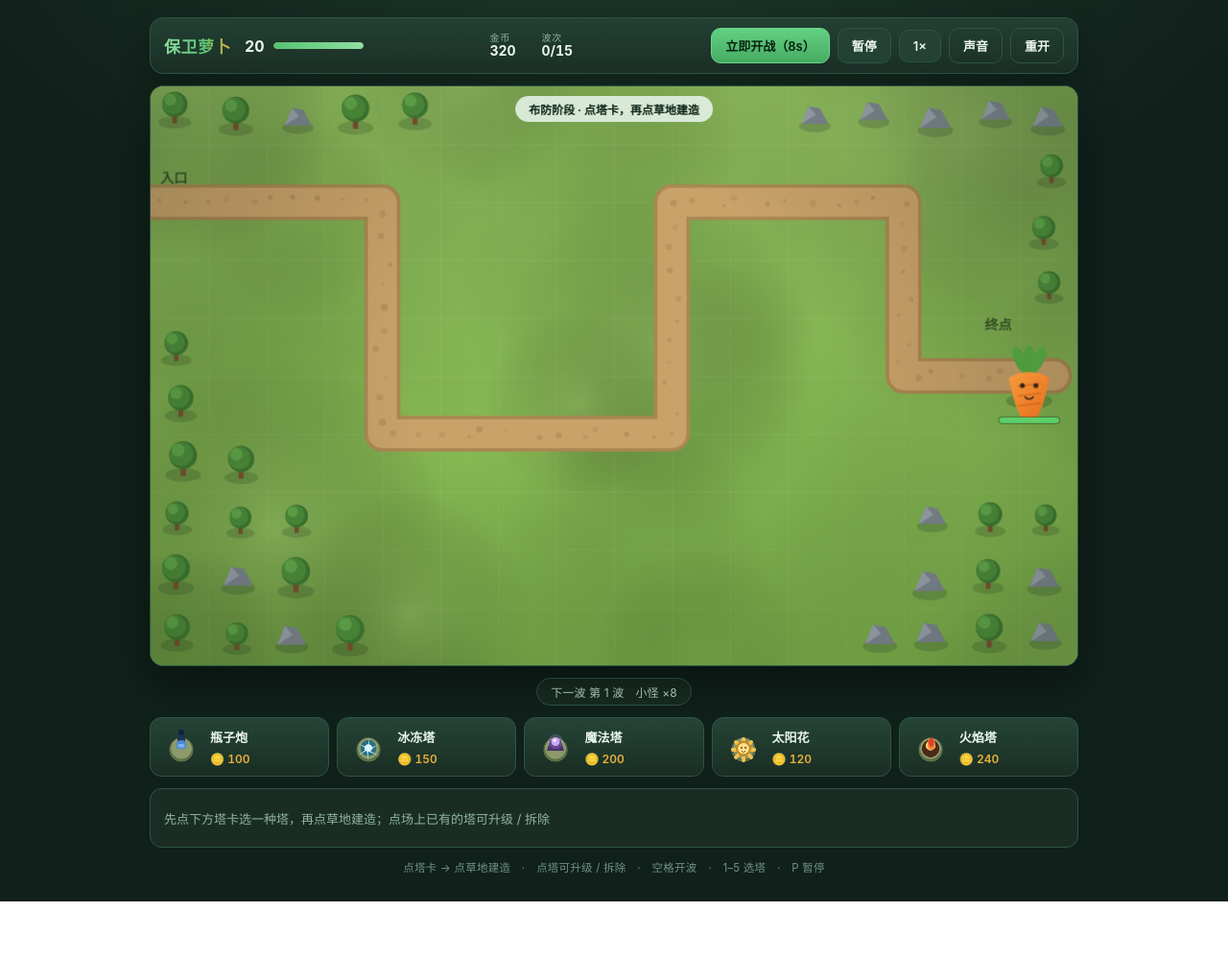
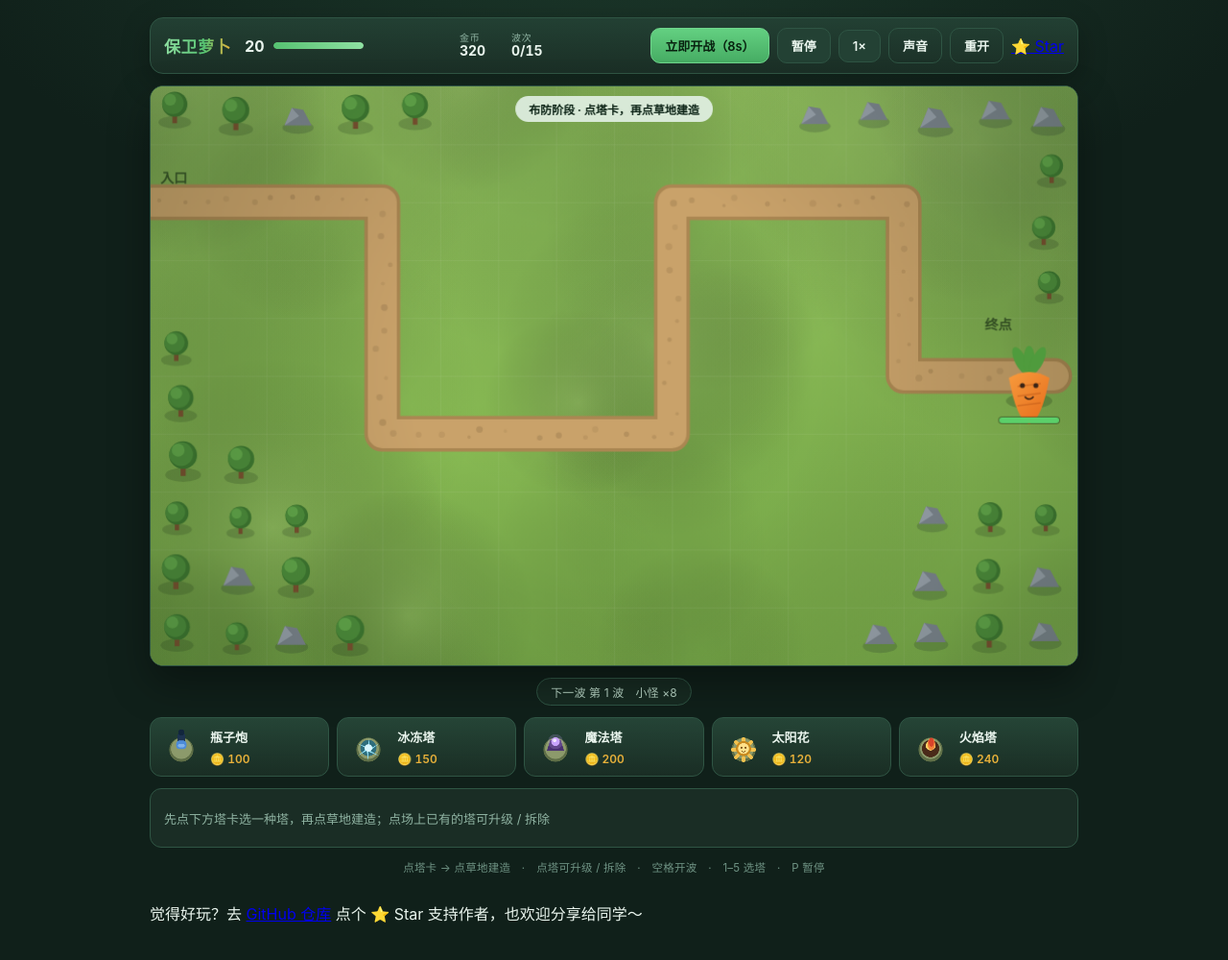
Before and after one commit to ALGSN1386/carrot-defense, a website with bundled scripts: page index.html in a window 1280 px wide. Shown: the whole page at 96% size. Before the commit the page ends 939 px from the top, so only its background shows below. Built offline with nearby package versions, Linux system fonts and the light colour scheme.

Commit message:
添加醒目的 GitHub Star 入口，方便访客点赞支持

```diff
--- a/index.html
+++ b/index.html
@@ -29,6 +29,7 @@
       <button id="speedBtn">1×</button>
       <button id="muteBtn" class="ghost">声音</button>
       <button id="restartBtn" class="ghost">重开</button>
+      <a class="star-btn" href="https://github.com/ALGSN1386/carrot-defense" target="_blank" rel="noopener" title="喜欢就点个 Star 支持我">⭐ Star</a>
     </div>
   </header>
 
@@ -53,6 +54,7 @@
   </section>
 
   <p class="tip">点塔卡 → 点草地建造　·　点塔可升级 / 拆除　·　空格开波　·　1–5 选塔　·　P 暂停</p>
+  <p class="support">觉得好玩？去 <a href="https://github.com/ALGSN1386/carrot-defense" target="_blank" rel="noopener">GitHub 仓库</a> 点个 ⭐ Star 支持作者，也欢迎分享给同学～</p>
 </main>
 <div id="toast" class="toast"></div>
 <script type="module" src="js/ui.js"></script>
```
